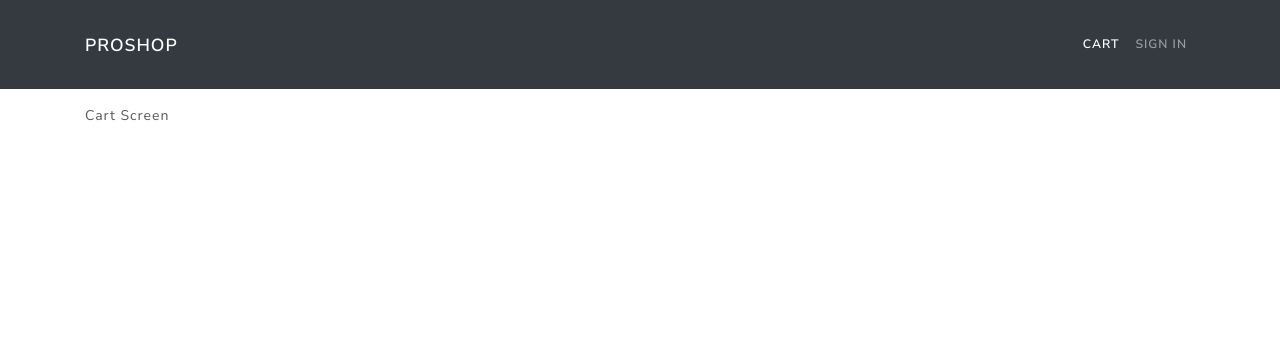
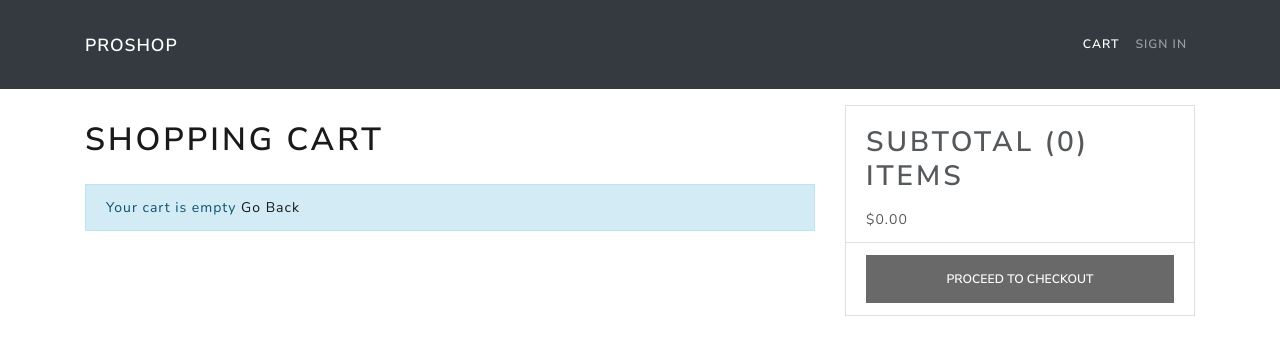
Before and after one commit to Ismail-Lh/proshop-mern, a React (Create React App) app in the folder frontend/: page /cart in a window 1280 px wide. Shown: the top 354 px of the page. Built offline with nearby package versions, Linux system fonts and the light colour scheme; the HTML template or start-up script is replaced by a standard one.

Commit message:
Create tha Cart page

```diff
--- a/frontend/src/actions/cartActions.js
+++ b/frontend/src/actions/cartActions.js
@@ -1,5 +1,5 @@
 import axios from 'axios';
-import { CART_ADD_ITEM } from '../constants/cartConstants';
+import { CART_ADD_ITEM, CART_REMOVE_ITEM } from '../constants/cartConstants';
 
 export const addToCart = (id, qty) => async (dispatch, getState) => {
   const { data } = await axios.get(`/api/v1/products/${id}`);
@@ -18,3 +18,12 @@
 
   localStorage.setItem('cartItems', JSON.stringify(getState().cart.cartItems));
 };
+
+export const removeFromCart = id => (dispatch, getState) => {
+  dispatch({
+    type: CART_REMOVE_ITEM,
+    payload: id,
+  });
+
+  localStorage.setItem('cartItems', JSON.stringify(getState().cart.cartItems));
+};
--- a/frontend/src/reducers/cartReducers.js
+++ b/frontend/src/reducers/cartReducers.js
@@ -15,8 +15,16 @@
           ),
         };
       } else {
-        return { ...state, cartItems: [...state.cartItems, item] };
+        return {
+          ...state,
+          cartItems: [...state.cartItems, item],
+        };
       }
+    case CART_REMOVE_ITEM:
+      return {
+        ...state,
+        cartItems: state.cartItems.filter(x => x.product !== action.payload),
+      };
     default:
       return state;
   }
--- a/frontend/src/screens/CartScreen.jsx
+++ b/frontend/src/screens/CartScreen.jsx
@@ -1,13 +1,18 @@
 import { useEffect } from 'react';
-import {
-  Link,
-  useParams,
-  useNavigate,
-  useSearchParams,
-} from 'react-router-dom';
+import { Link, useNavigate, useSearchParams } from 'react-router-dom';
 import { useDispatch, useSelector } from 'react-redux';
 
-import { addToCart } from '../actions/cartActions';
+import {
+  Row,
+  Col,
+  ListGroup,
+  Image,
+  Form,
+  Button,
+  Card,
+} from 'react-bootstrap';
+import Message from '../components/Message';
+import { addToCart, removeFromCart } from '../actions/cartActions';
 
 const CartScreen = () => {
   const [searchParams] = useSearchParams();
@@ -18,7 +23,6 @@
 
   const dispatch = useDispatch();
   const { cartItems } = useSelector(state => state.cart);
-  console.log(cartItems);
 
   useEffect(() => {
     if (productId) {
@@ -26,7 +30,91 @@
     }
   }, [productId, qty, dispatch]);
 
-  return <div>Cart Screen</div>;
+  const removeFromCartHandler = id => {
+    dispatch(removeFromCart(id));
+  };
+
+  const checkoutHandler = () => {
+    navigate('/login?redirect=shipping');
+  };
+
+  return (
+    <Row>
+      <Col md={8}>
+        <h1>Shopping Cart</h1>
+        {cartItems.length === 0 ? (
+          <Message>
+            Your cart is empty <Link to='/'>Go Back</Link>
+          </Message>
+        ) : (
+          <ListGroup variant='flush'>
+            {cartItems.map(item => (
+              <ListGroup.Item key={item.product}>
+                <Row>
+                  <Col md={2}>
+                    <Image src={item.image} alt={item.name} fluid rounded />
+                  </Col>
+                  <Col md={3}>
+                    <Link to={`/product/${item.product}`}>{item.name}</Link>
+                  </Col>
+                  <Col md={2}>${item.price}</Col>
+                  <Col md={2}>
+                    <Form.Control
+                      as='select'
+                      value={item.qty}
+                      onChange={e =>
+                        dispatch(
+                          addToCart(item.product, Number(e.target.value))
+                        )
+                      }>
+                      {[...Array(item.countInStock).keys()].map(x => (
+                        <option key={x + 1} value={x + 1}>
+                          {x + 1}
+                        </option>
+                      ))}
+                    </Form.Control>
+                  </Col>
+                  <Col md={2}>
+                    <Button
+                      type='button'
+                      variant='light'
+                      onClick={() => removeFromCartHandler(item.product)}>
+                      <i className='fas fa-trash'></i>
+                    </Button>
+                  </Col>
+                </Row>
+              </ListGroup.Item>
+            ))}
+          </ListGroup>
+        )}
+      </Col>
+      <Col md={4}>
+        <Card>
+          <ListGroup variant='flush'>
+            <ListGroup.Item>
+              <h2>
+                Subtotal ({cartItems.reduce((acc, item) => acc + item.qty, 0)})
+                items
+              </h2>
+              $
+              {cartItems
+                .reduce((acc, item) => acc + item.qty * item.price, 0)
+                .toFixed(2)}
+            </ListGroup.Item>
+            <ListGroup.Item>
+              <Button
+                type='button'
+                className='btn-block'
+                disabled={cartItems.length === 0}
+                onClick={checkoutHandler}>
+                Proceed To Checkout
+              </Button>
+            </ListGroup.Item>
+          </ListGroup>
+        </Card>
+      </Col>
+    </Row>
+  );
 };
 
 export default CartScreen;
--- a/frontend/src/styles/index.css
+++ b/frontend/src/styles/index.css
@@ -15,6 +15,16 @@
   min-height: 80vh;
 }
 
+h1 {
+  font-size: 1.8rem;
+  padding: 1rem 0;
+}
+
+h2 {
+  font-size: 1.4rem;
+  padding: 0.5rem 0;
+}
+
 h3 {
   padding: 1rem 0;
 }
```
